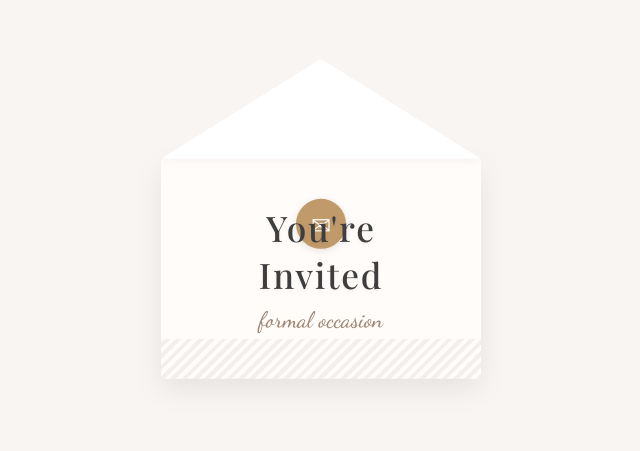
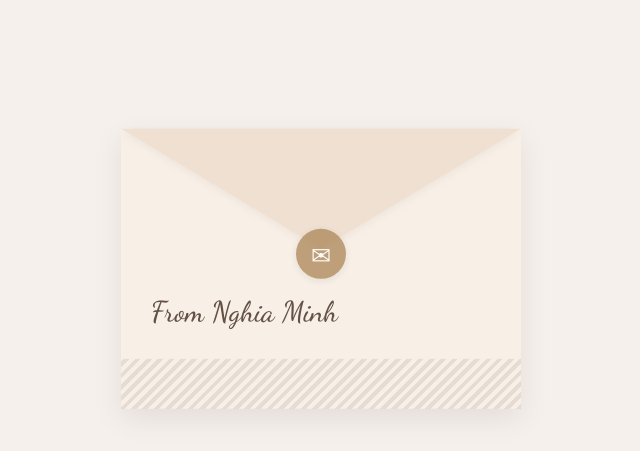
Before and after one commit to nghianocode/cinema, a plain HTML site: page index.html in a window 1280 px wide. Shown: the part 125-576 px from the top of the page, without its empty margins (319-959 px from the left). Drawn offline with nearby package versions, Linux system fonts and the light colour scheme.

Commit message:
Update index.html

```diff
--- a/index.html
+++ b/index.html
@@ -10,7 +10,7 @@
             justify-content: center;
             align-items: center;
             min-height: 100vh;
-            background: #f8f5f2;
+            background: #f5f0eb;
             margin: 0;
             font-family: 'Playfair Display', serif;
         }
@@ -19,6 +19,7 @@
             position: relative;
             cursor: pointer;
             transition: transform 0.3s ease;
+            perspective: 1000px;
         }
 
         .envelope-container:hover {
@@ -26,55 +27,58 @@
         }
 
         .envelope {
-            width: 320px;
-            height: 220px;
-            background: #fffcf9;
+            width: 400px;
+            height: 280px;
+            background: #f8f0e6; /* Darker ivory color */
             position: relative;
             border-radius: 4px;
             box-shadow: 0 10px 30px rgba(0, 0, 0, 0.08);
-            overflow: hidden;
-        }
-
-        .envelope:before {
-            content: '';
-            position: absolute;
-            top: -100px;
-            left: 0;
-            border-left: 160px solid transparent;
-            border-right: 160px solid transparent;
-            border-bottom: 100px solid #fff5f0;
-            filter: drop-shadow(0 2px 4px rgba(0,0,0,0.05));
+            overflow: visible;
         }
 
         .envelope-flap {
             position: absolute;
-            top: -100px;
+            top: 0;
             left: 0;
-            width: 0;
-            height: 0;
-            border-left: 160px solid transparent;
-            border-right: 160px solid transparent;
-            border-bottom: 100px solid #ffffff;
-            transition: all 0.4s cubic-bezier(0.23, 1, 0.32, 1);
+            width: 400px;
+            height: 120px;
+            transition: all 0.6s cubic-bezier(0.4, 0, 0.2, 1);
+            transform-origin: 50% 0%;
             z-index: 2;
         }
 
+        .envelope-flap::before {
+            content: '';
+            position: absolute;
+            width: 0;
+            height: 0;
+            border-left: 200px solid transparent;
+            border-right: 200px solid transparent;
+            border-top: 120px solid #f0e0d2; /* Darker flap color */
+            filter: drop-shadow(0 2px 4px rgba(0,0,0,0.05));
+        }
+
         .envelope-container:hover .envelope-flap {
-            transform: rotateX(180deg) translateY(20px);
-            opacity: 0.9;
+            transform: rotateX(-180deg);
         }
 
         .wax-seal {
             position: absolute;
-            top: 40px;
+            bottom: -30px;
             left: 50%;
             transform: translateX(-50%);
             width: 50px;
             height: 50px;
-            background: #c19a6b;
+            background: #b08c5f; /* Darker wax color */
             border-radius: 50%;
             box-shadow: 0 2px 8px rgba(0,0,0,0.1);
-            z-index: 1;
+            z-index: 3;
+            transition: all 0.4s ease;
+            opacity: 0.8;
+        }
+
+        .envelope-container:hover .wax-seal {
+            opacity: 0;
         }
 
         .wax-seal:after {
@@ -87,39 +91,25 @@
             transform: translate(-50%, -50%);
         }
 
-        .envelope-text {
+        .sender-text {
             position: absolute;
-            top: 50%;
-            left: 50%;
-            transform: translate(-50%, -50%);
-            text-align: center;
-            color: #3e3e3e;
+            bottom: 80px;
+            left: 30px;
+            font-family: 'Dancing Script', cursive;
+            font-size: 1.8em;
+            color: #635147; /* Darker text color */
             z-index: 1;
-        }
-
-        .main-text {
-            font-size: 2.2em;
-            font-weight: 500;
-            letter-spacing: 0.05em;
-            margin-bottom: 8px;
-            text-shadow: 0 2px 4px rgba(0,0,0,0.05);
-        }
-
-        .sub-text {
-            font-family: 'Dancing Script', cursive;
-            font-size: 1.4em;
-            color: #9e8574;
         }
 
         .liner-pattern {
             position: absolute;
             bottom: 0;
             width: 100%;
-            height: 40px;
+            height: 50px;
             background: repeating-linear-gradient(
                 -45deg,
-                rgba(0,0,0,0.05),
-                rgba(0,0,0,0.05) 4px,
+                rgba(0,0,0,0.08),
+                rgba(0,0,0,0.08) 4px,
                 transparent 4px,
                 transparent 8px
             );
@@ -139,14 +129,12 @@
 </head>
 <body>
     <div class="envelope-container" onclick="window.location.href='invitation.html'">
-        <div class="envelope-flap"></div>
+        <div class="envelope-flap">
+            <div class="wax-seal"></div>
+        </div>
         <div class="envelope">
-            <div class="wax-seal"></div>
             <div class="liner-pattern"></div>
-            <div class="envelope-text">
-                <div class="main-text">You're Invited</div>
-                <div class="sub-text">formal occasion</div>
-            </div>
+            <div class="sender-text">From Nghia Minh</div>
         </div>
     </div>
 
```
